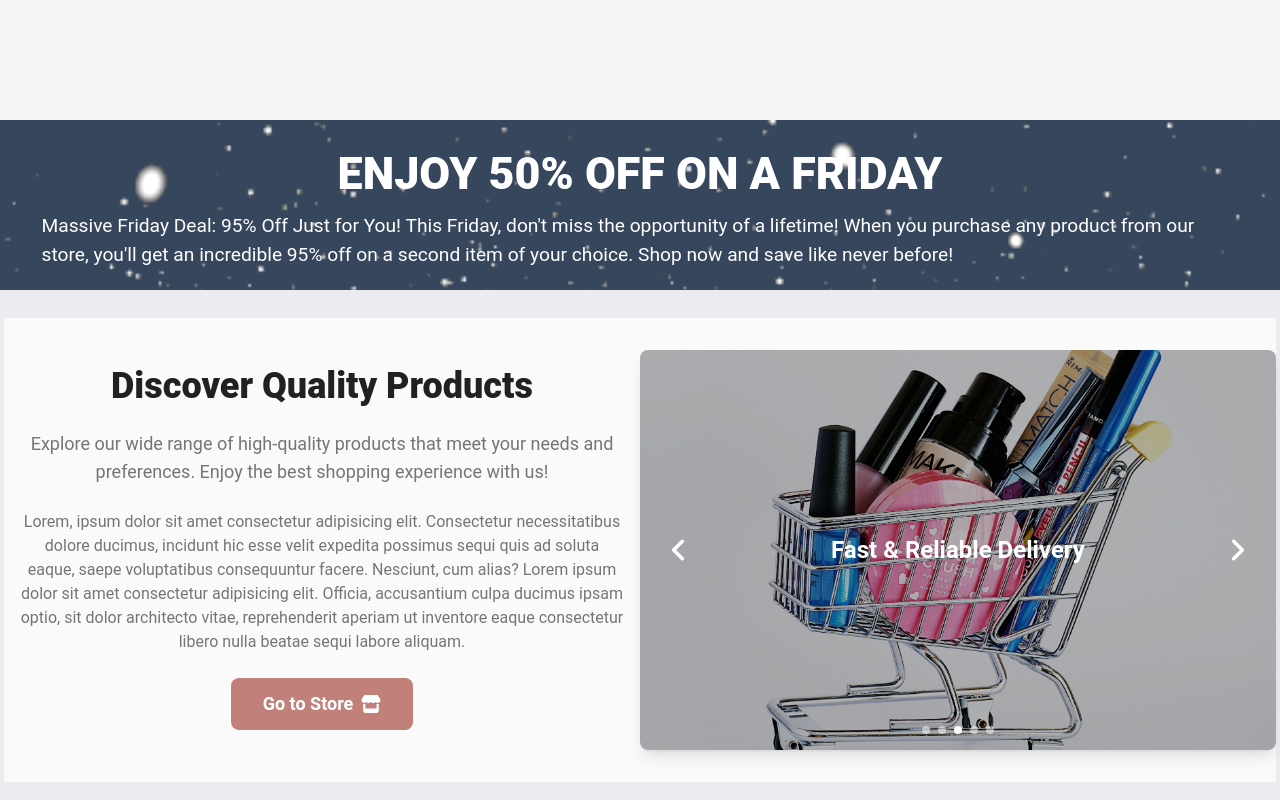
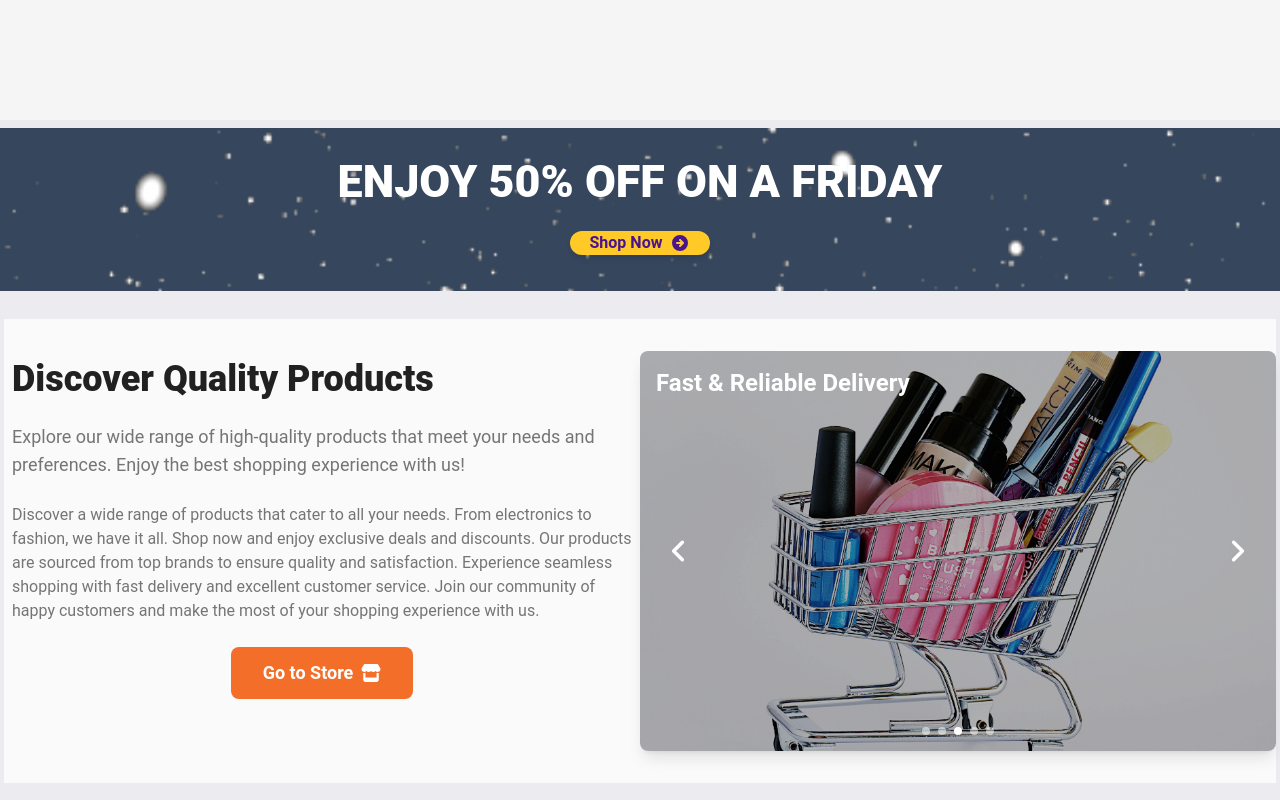
Before and after one commit to peter2great2/shop1, a React (Vite) app: page / in a window 1280 px wide. Shown: the part 680-1480 px from the top of the page. Built offline with nearby package versions, Linux system fonts and the light colour scheme; no server answers; grey boxes are pictures that could not be loaded.

Commit message:
feat: add floating animation to Banner; enhance button styling and layout in LandingPage; improve Carousel component text alignment and content

```diff
--- a/src/layouts/Banner.css
+++ b/src/layouts/Banner.css
@@ -39,3 +39,12 @@
     font-size: 5vw;
   }
 }
+@keyframes float {
+  0% { transform: translateY(0) rotate(0deg); opacity: 0.8; }
+  50% { transform: translateY(-20px) rotate(180deg); opacity: 0.6; }
+  100% { transform: translateY(0) rotate(360deg); opacity: 0.8; }
+}
+
+.animate-float {
+  animation: float 12s infinite linear;
+}
--- a/src/layouts/Banner.jsx
+++ b/src/layouts/Banner.jsx
@@ -3,9 +3,19 @@ import './Banner.css';
 
 const Banner = () => {
   return (
-    <div className="banner">
+    <div className="banner mt-2">
       <div className="big-text">Enjoy 50% OFF on a Friday</div>
-      <div className="banner-text">Massive Friday Deal: 95% Off Just for You! This Friday, don't miss the opportunity of a lifetime! When you purchase any product from our store, you'll get an incredible 95% off on a second item of your choice. Shop now and save like never before!</div>
+      <button className="px-5 my-4  bg-amber-400 hover:bg-amber-300 text-purple-900 font-semibold rounded-full text-base transition-transform transform hover:scale-105 shadow-md flex items-center mx-auto">
+          Shop Now
+          <svg
+            xmlns="http://www.w3.org/2000/svg"
+            className="h-5 w-5 ml-2"
+            viewBox="0 0 20 20"
+            fill="currentColor"
+          >
+            <path fillRule="evenodd" d="M10 18a8 8 0 100-16 8 8 0 000 16zm3.707-8.707l-3-3a1 1 0 00-1.414 1.414L10.586 9H7a1 1 0 100 2h3.586l-1.293 1.293a1 1 0 101.414 1.414l3-3a1 1 0 000-1.414z" clipRule="evenodd" />
+          </svg>
+        </button>
     </div>
   );
 }
--- a/src/pages/LandingPage.jsx
+++ b/src/pages/LandingPage.jsx
@@ -42,9 +42,9 @@ const LandingPage = () => {
       </div>
 
       {/* Second Div: Content */}
-      <div className="w-full lg:w-1/2 flex flex-col items-start px-4 text-start justify-center lg:pl-12 lg:mt-0">
-        <h1 className="animate-move-from-left text-4xl lg:text-6xl font-bold text-gray-900 mb-2 lg:mb-4">
-          Web3 <br /> Shopping <br /> Experience
+      <div className="w-full lg:w-1/2 flex flex-col items-center md:items-start px-4 text-start justify-center lg:pl-12 lg:mt-0">
+        <h1 className="animate-move-from-left text-2xl lg:text-6xl font-bold text-gray-900 mb-2 lg:mb-4 lg:pr-40">
+          Web3 Shopping  Experience
         </h1>
         <p className="text-lg lg:text-xl text-gray-600 mb-8">
           Explore the decentralized web and take control of your digital future.
--- a/src/utils/Carousel.jsx
+++ b/src/utils/Carousel.jsx
@@ -10,22 +10,22 @@ import { Link } from "react-router-dom";
 
 export function CarouselTransition() {
   return (
-    <div className="flex justify-center flex-col-reverse md:flex-row items-start md:mt-6 bg-gray-50 py-8">
+    <div className="flex justify-center flex-col-reverse md:flex-row md:mt-6 bg-gray-50 py-8">
       {/* Text Section */}
-      <div className="w-full md:w-1/2 p-4 text-center flex justify-start items-center flex-col space-y-6 md:h-[400px]">
-        <h2 className="font-extrabold capitalize text-3xl md:text-4xl text-center text-gray-900">
+      <div className="w-full md:w-1/2 p-2 flex justify-start items-start flex-col space-y-6 md:h-[400px] text-left">
+        <h2 className="font-extrabold capitalize text-2xl md:text-4xl text-gray-900">
           Discover Quality Products
         </h2>
         <p className="text-lg text-gray-600">
           Explore our wide range of high-quality products that meet your needs and preferences. Enjoy the best shopping experience with us!
         </p>
-        <p className="hidden md:block text-gray-600">
-          Lorem, ipsum dolor sit amet consectetur adipisicing elit. Consectetur necessitatibus dolore ducimus, incidunt hic esse velit expedita possimus sequi quis ad soluta eaque, saepe voluptatibus consequuntur facere. Nesciunt, cum alias?
-          Lorem ipsum dolor sit amet consectetur adipisicing elit. Officia, accusantium culpa ducimus ipsam optio, sit dolor architecto vitae, reprehenderit aperiam ut inventore eaque consectetur libero nulla beatae sequi labore aliquam.
+        <p className="hidden md:block text-left text-gray-600">
+          Discover a wide range of products that cater to all your needs. From electronics to fashion, we have it all. Shop now and enjoy exclusive deals and discounts. Our products are sourced from top brands to ensure quality and satisfaction.
+          Experience seamless shopping with fast delivery and excellent customer service. Join our community of happy customers and make the most of your shopping experience with us.
         </p>
         <Link
           to={'/login'}
-          className="px-8 w-[90%] md:w-auto py-3 text-lg font-semibold bg-[#c2807a] hover:bg-[#a86b66] text-white text-center rounded-lg transition-colors duration-300 flex justify-center gap-2 items-center"
+          className="px-8 w-[90%] md:w-auto py-3 text-lg font-semibold bg-[#f26e29] hover:bg-[#a86b66] text-white mx-auto text-center rounded-lg transition-colors duration-300 flex justify-center gap-2 items-center"
         >
           Go to Store <FaStore className="text-xl" />
         </Link>
@@ -59,7 +59,7 @@ export function CarouselTransition() {
               alt="image 1"
               className="w-full h-full object-cover"
             />
-            <div className="absolute inset-0 bg-black/30 flex items-center justify-center">
+            <div className="absolute inset-0 bg-black/30 flex items-start justify-start p-4">
               <p className="text-white text-2xl font-bold">Shop the Latest Trends</p>
             </div>
           </div>
@@ -69,7 +69,7 @@ export function CarouselTransition() {
               alt="image 2"
               className="w-full h-full object-cover"
             />
-            <div className="absolute inset-0 bg-black/30 flex items-center justify-center">
+            <div className="absolute inset-0 bg-black/30 flex items-start justify-start p-4">
               <p className="text-white text-2xl font-bold">Exclusive Deals Await</p>
             </div>
           </div>
@@ -79,7 +79,7 @@ export function CarouselTransition() {
               alt="image 3"
               className="w-full h-full object-cover"
             />
-            <div className="absolute inset-0 bg-black/30 flex items-center justify-center">
+            <div className="absolute inset-0 bg-black/30 flex items-start justify-start p-4">
               <p className="text-white text-2xl font-bold">Fast & Reliable Delivery</p>
             </div>
           </div>
@@ -89,7 +89,7 @@ export function CarouselTransition() {
               alt="image 4"
               className="w-full h-full object-cover"
             />
-            <div className="absolute inset-0 bg-black/30 flex items-center justify-center">
+            <div className="absolute inset-0 bg-black/30 flex items-start justify-start p-4">
               <p className="text-white text-2xl font-bold">Premium Quality Products</p>
             </div>
           </div>
@@ -99,7 +99,7 @@ export function CarouselTransition() {
               alt="image 5"
               className="w-full h-full object-cover"
             />
-            <div className="absolute inset-0 bg-black/30 flex items-center justify-center">
+            <div className="absolute inset-0 bg-black/30 flex items-start justify-start p-4">
               <p className="text-white text-2xl font-bold">Your One-Stop Shop</p>
             </div>
           </div>
```
